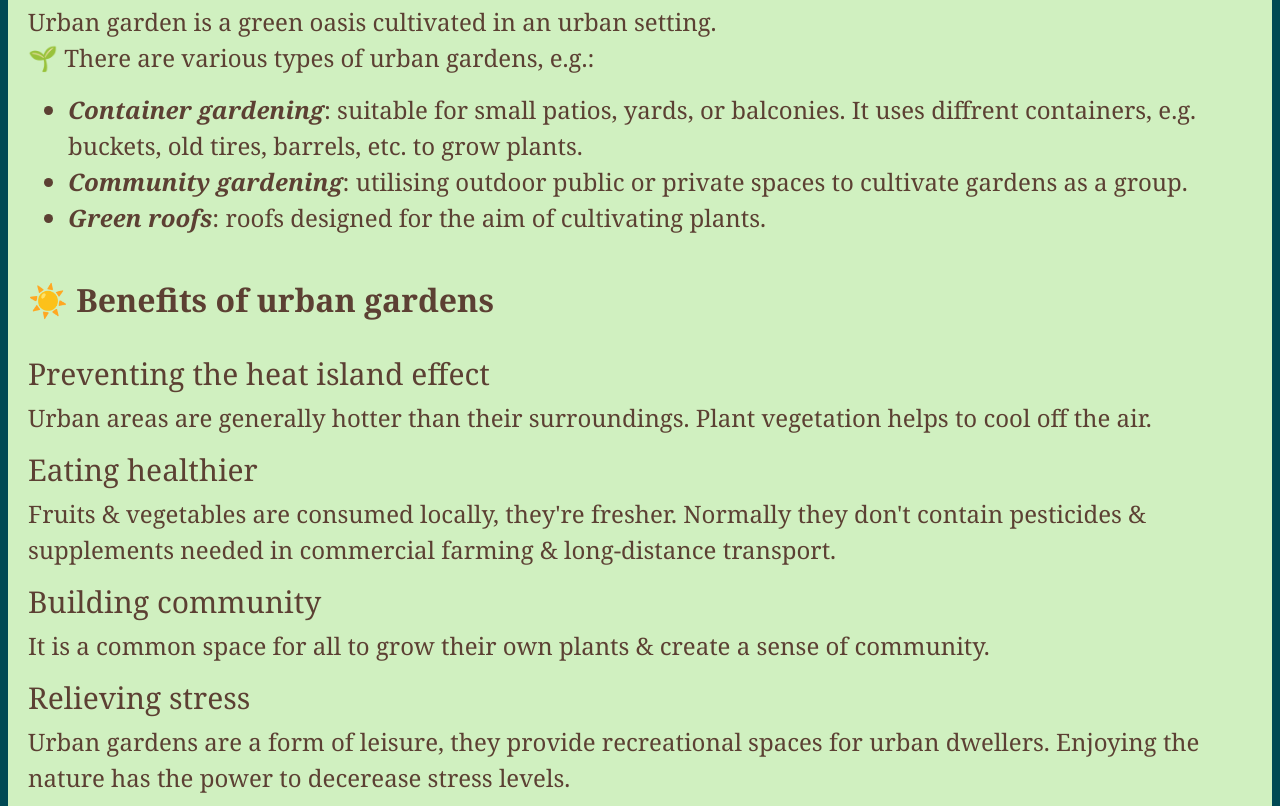
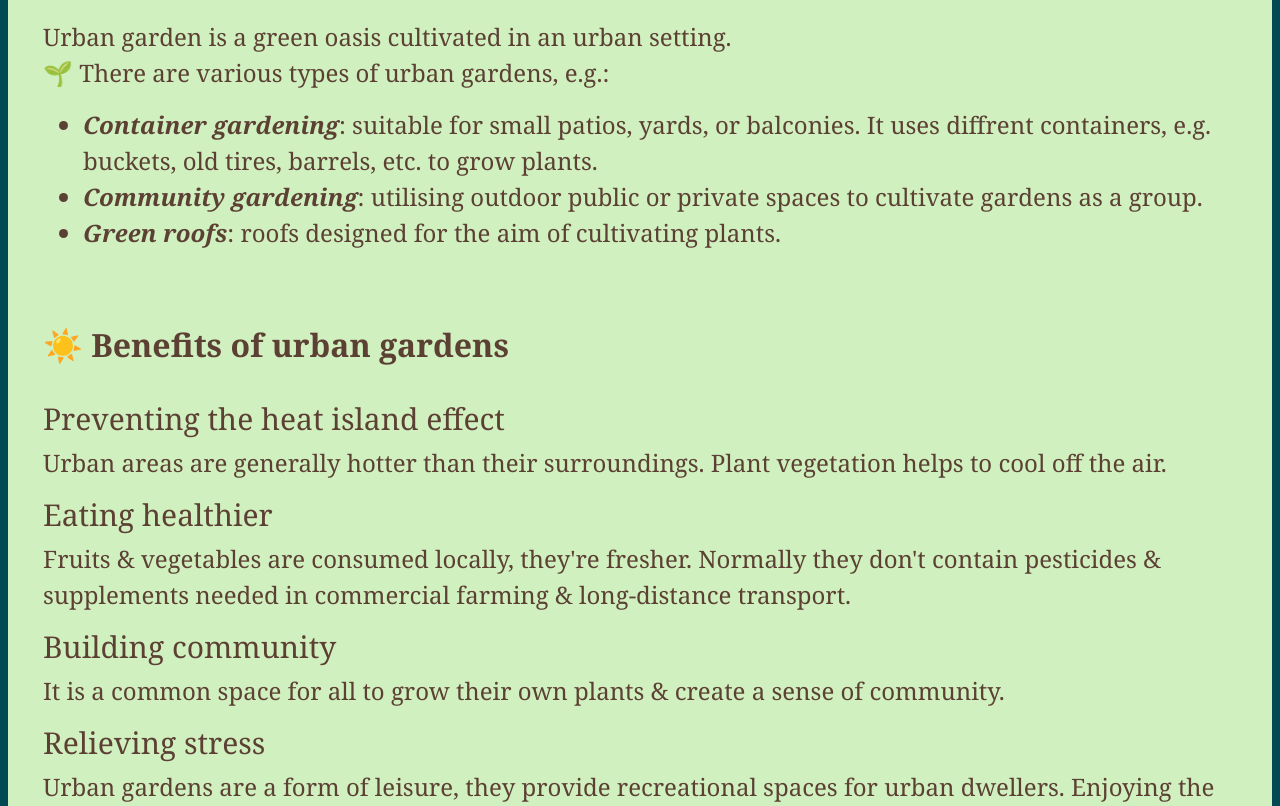
Before and after one commit to AnnaOW/urban-garden-landing-page, a plain HTML site: page index.html in a window 1280 px wide. Shown: the part 494-1300 px from the top of the page. Drawn offline with nearby package versions, Linux system fonts and the light colour scheme.

Commit message:
Increased padding between sections

```diff
--- a/index.html
+++ b/index.html
@@ -49,6 +49,9 @@
     }
     .container {
       padding: 20px;
+}
+    .container section {
+      padding: 15px;
 }
     .container h2 {
       font-weight: 600;
```
